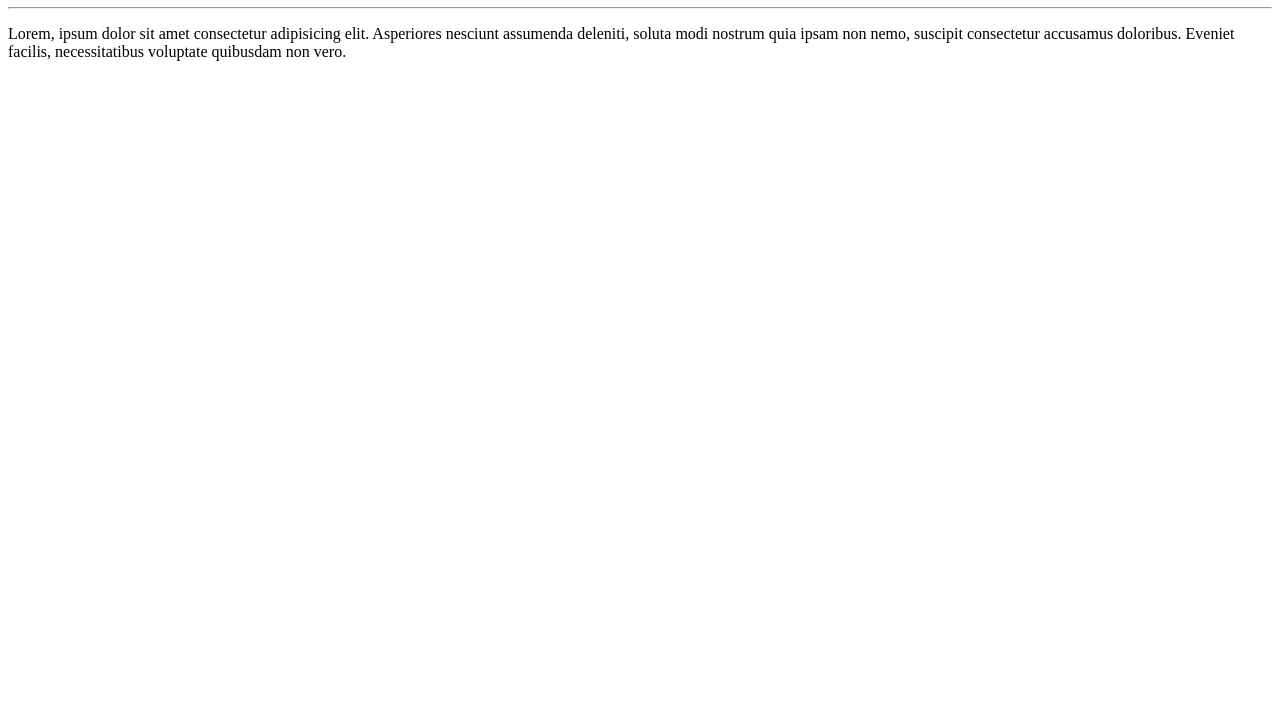
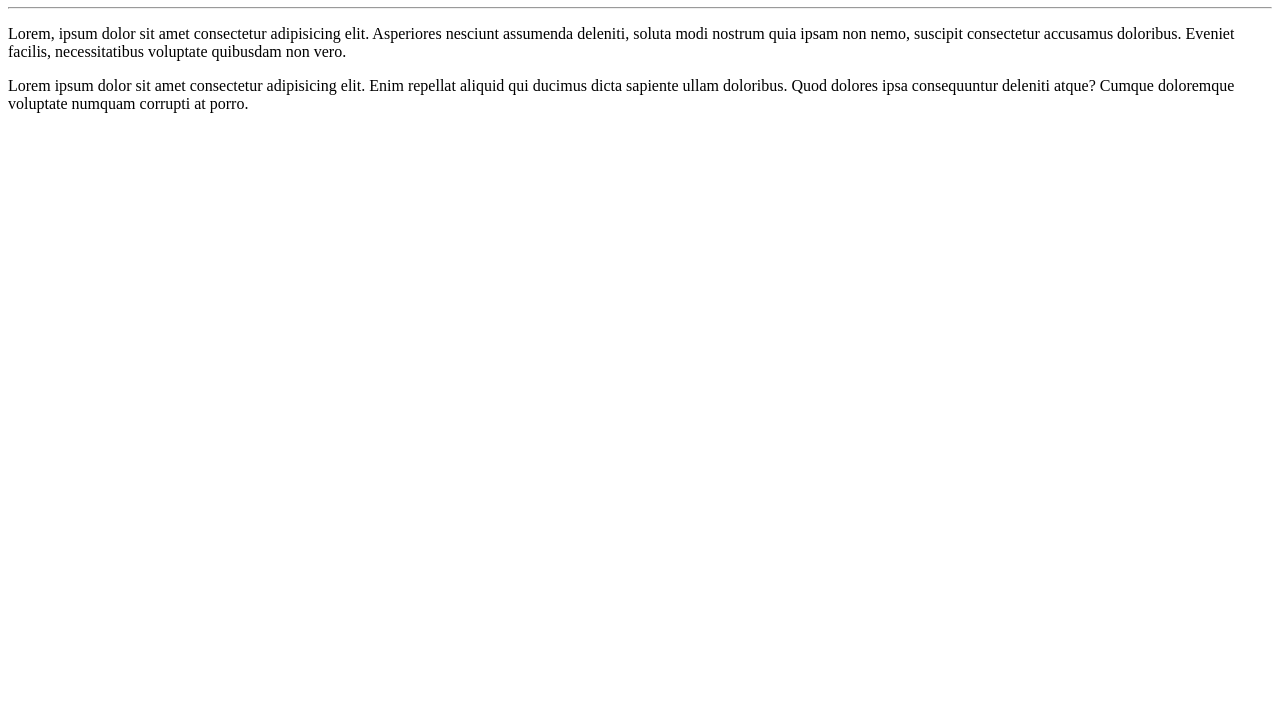
Before and after one commit to Mateusmendesdev/Ola-Mundo, a plain HTML site: page site-exemplo/index.html in a window 1280 px wide. Shown: the part 73-800 px from the top of the page. Drawn offline with Linux system fonts and the light colour scheme.

Commit message:
Adicionei um paragrafo

```diff
--- a/site-exemplo/index.html
+++ b/site-exemplo/index.html
@@ -11,6 +11,6 @@
     <hr>
 
     <p>Lorem, ipsum dolor sit amet consectetur adipisicing elit. Asperiores nesciunt assumenda deleniti, soluta modi nostrum quia ipsam non nemo, suscipit consectetur accusamus doloribus. Eveniet facilis, necessitatibus voluptate quibusdam non vero.</p>
-
+    <p>Lorem ipsum dolor sit amet consectetur adipisicing elit. Enim repellat aliquid qui ducimus dicta sapiente ullam doloribus. Quod dolores ipsa consequuntur deleniti atque? Cumque doloremque voluptate numquam corrupti at porro.</p>
 </body>
 </html>
```
